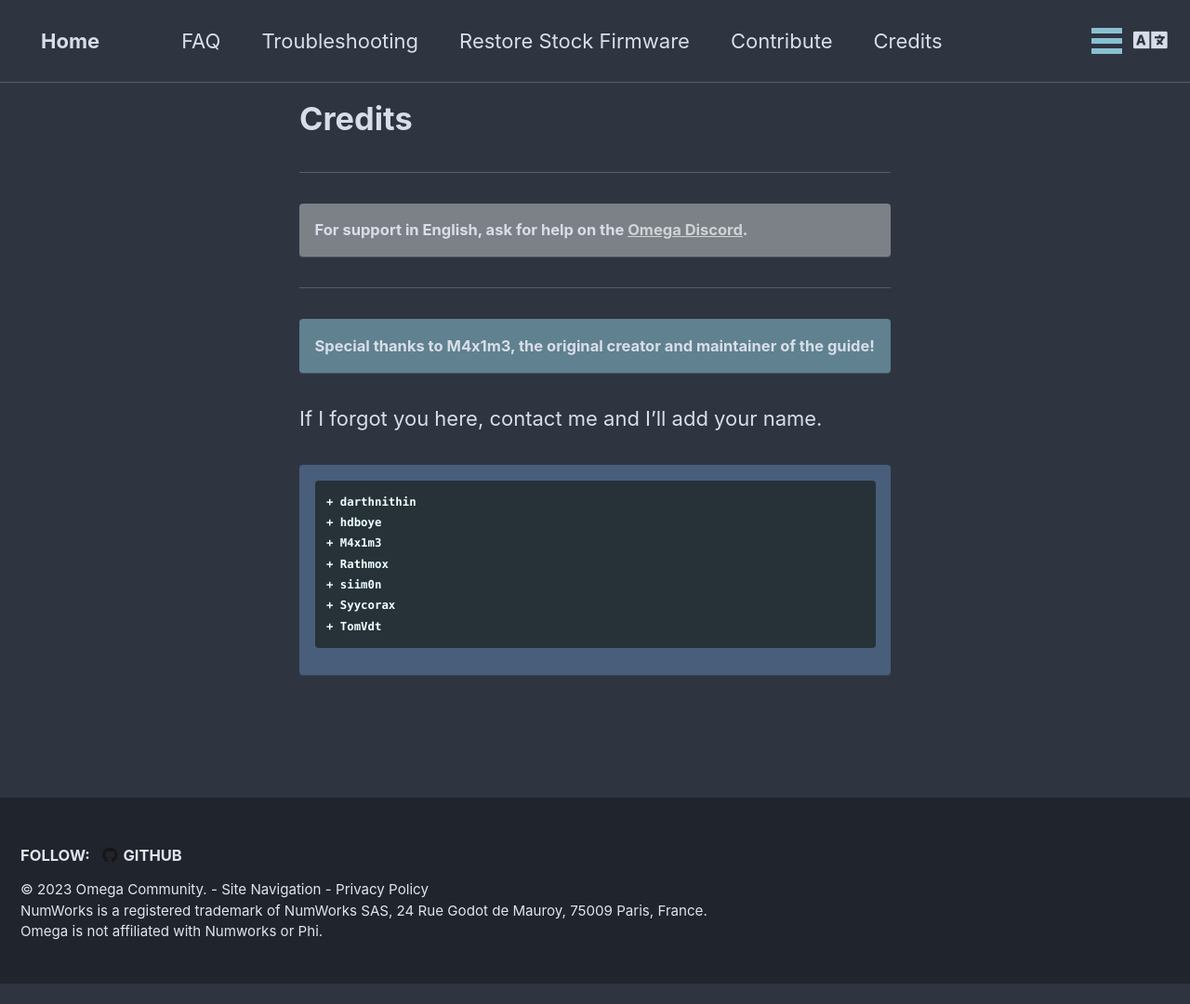
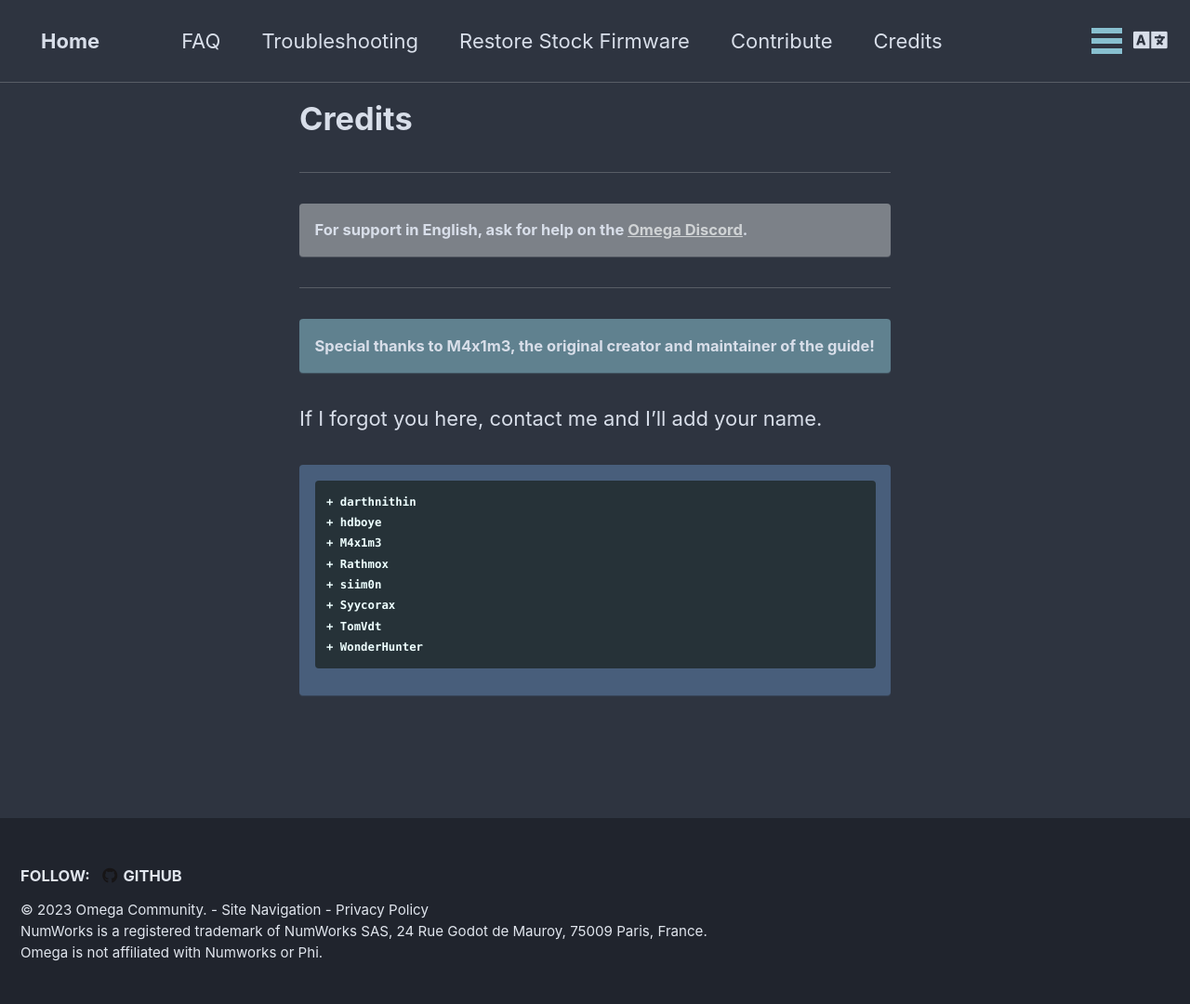
Before and after one commit to Omega-Numworks/Omega-Guide, a Jekyll site: the page built from _pages/en_US/credits.md, in a window 1280 px wide. Shown: the whole page at 93% size. Built offline with Jekyll 4.4.1, drawn with Linux system fonts in a browser that asks for light colours; comment, search, counter and statistics services are not loaded; before the commit the page ends 1058 px from its top, so only the background shows below that.

Commit message:
Update credits.md

```diff
--- a/_pages/en_US/credits.md
+++ b/_pages/en_US/credits.md
@@ -15,6 +15,7 @@
     + siim0n
     + Syycorax
     + TomVdt
+    + WonderHunter
 {% endcapture %}
 
 <div class="notice--info">{{ notice-1 | markdownify }}</div>
```
